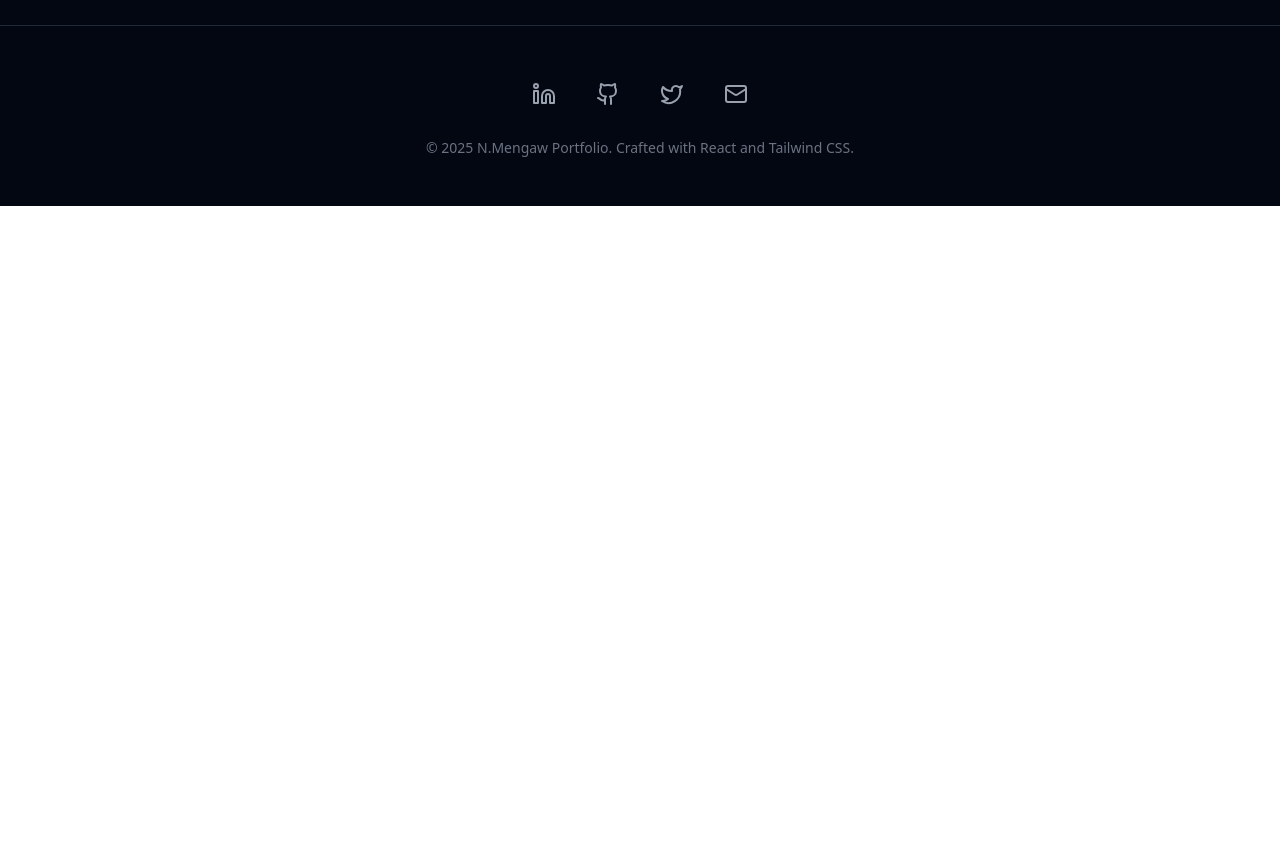
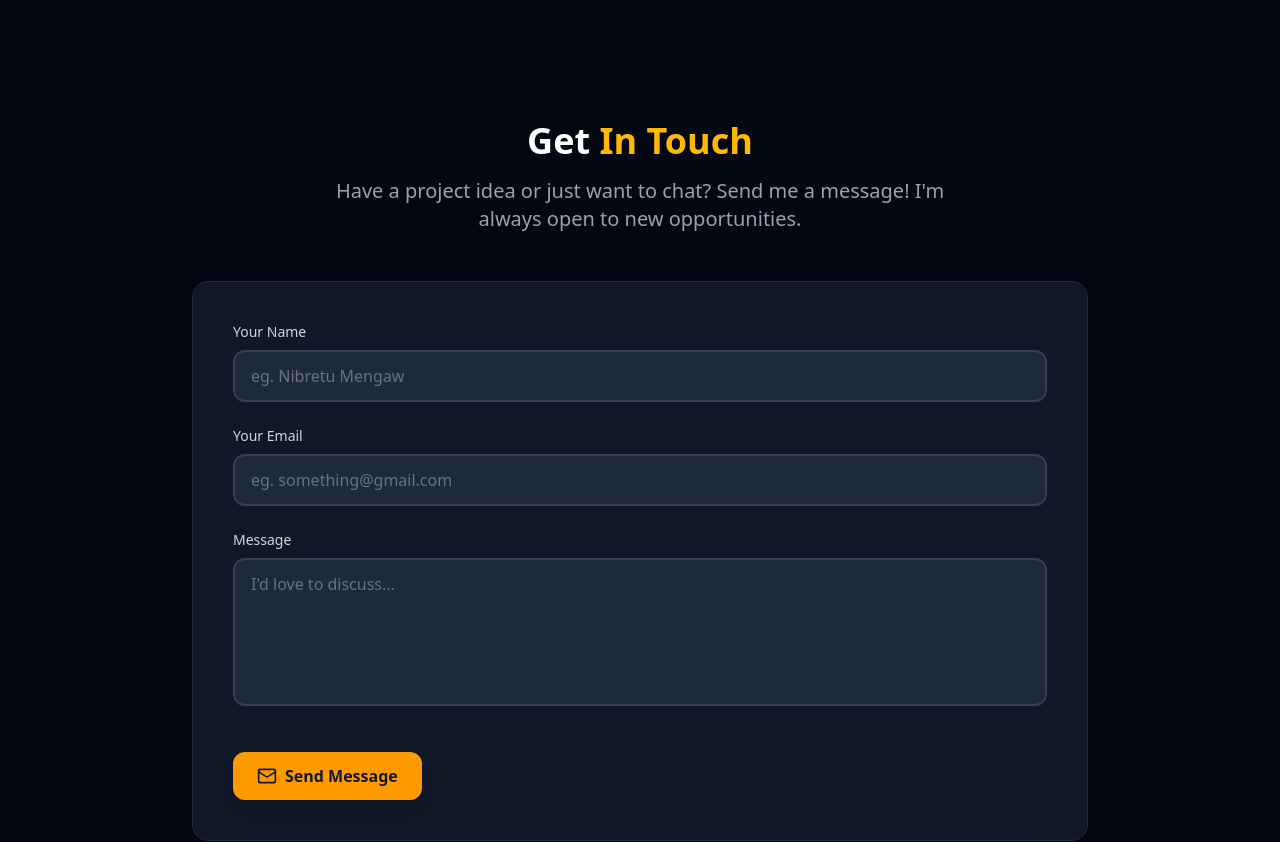
Before and after one commit to nibmangit/FUTURE_FS_01, a React (Vite) app: page / in a window 1280 px wide. Shown: the part 3400-4242 px from the top of the page. Before the commit the page ends 3606 px from the top, so only its background shows below. Built offline with nearby package versions, Linux system fonts and the light colour scheme.

Commit message:
add Contact section with form with form  validation and Simulate form submission

```diff
--- a/src/App.jsx
+++ b/src/App.jsx
@@ -4,6 +4,7 @@ import Footer from "./components/Footer";
 import Home from "./pages/Home";
 import About from "./pages/About";
 import Projects from "./pages/Projects";
+import Contacts from "./pages/Contacts";
 
 function App() {
 
@@ -31,6 +32,13 @@ function App() {
               <Projects />
             </section>
 
+            <section
+              id="contact"
+              className="py-24 px-4 sm:px-6 lg:px-8"
+            >
+              <Contacts />
+            </section>
+
             <Footer />
         </div>
     )
--- /dev/null
+++ b/src/pages/Contacts.jsx
@@ -0,0 +1,128 @@
+import React, { useState } from 'react'
+import Button from '../components/Button'
+import {Mail, CheckCircle} from 'lucide-react'
+import {COLOR} from '../colors/color'
+function Contacts() {
+      const [contactForm, setContactForm] = useState({ name: '', email: '', message: '' });
+      const [submitStatus, setSubmitStatus] = useState(null);
+
+      const handleFormChange = (e) => {
+            setContactForm({ ...contactForm, [e.target.name]: e.target.value });
+            setSubmitStatus(null);
+        };
+
+        const handleFormSubmit = (e) => {
+            e.preventDefault();
+            setSubmitStatus('submitting');
+
+            if (!contactForm.name || !contactForm.email || !contactForm.message) {
+            setSubmitStatus('error');
+            setTimeout(() => setSubmitStatus(null), 3000);
+            return;
+            }
+            if (!/\S+@\S+\.\S+/.test(contactForm.email)) {
+            setSubmitStatus('error');
+            setTimeout(() => setSubmitStatus(null), 3000);
+            return;
+            }
+            // Simulate form submission
+            setTimeout(() => {
+            console.log('Form Submitted:', contactForm);
+            setSubmitStatus('success');
+            setContactForm({ name: '', email: '', message: '' }); // Clear form
+            setTimeout(() => setSubmitStatus(null), 5000);
+            }, 2000);
+        };
+
+    return (
+        <div className="max-w-4xl mx-auto space-y-12">
+
+            <header className="text-center space-y-4">
+                <h2 className="text-4xl font-extrabold text-white">
+                Get <span className={COLOR.ACCENT_COLOR}>In Touch</span>
+                </h2>
+                <p className="text-xl text-gray-400 max-w-2xl mx-auto">
+                Have a project idea or just want to chat? Send me a message! I'm always open to new opportunities.
+                </p>
+            </header>
+
+            <form onSubmit={handleFormSubmit} className="space-y-6 bg-gray-900 p-8 sm:p-10 rounded-2xl shadow-2xl border border-gray-800">
+
+                <div>
+                <label htmlFor="name" className="block text-sm font-medium text-gray-300 mb-2">Your Name</label>
+                <input
+                    type="text"
+                    name="name"
+                    id="name"
+                    value={contactForm.name}
+                    onChange={handleFormChange}
+                    required
+                    className={`w-full px-4 py-3 bg-gray-800 border-2 border-gray-700 rounded-xl text-white placeholder-gray-500 focus:outline-none focus:border-blue-500 transition duration-300 ${
+                    submitStatus === 'error' && !contactForm.name ? 'border-red-500' : ''
+                    }`}
+                    placeholder="eg. Nibretu Mengaw"
+                />
+                </div>
+
+                <div>
+                <label htmlFor="email" className="block text-sm font-medium text-gray-300 mb-2">Your Email</label>
+                <input
+                    type="email"
+                    name="email"
+                    id="email"
+                    value={contactForm.email}
+                    onChange={handleFormChange}
+                    required
+                    className={`w-full px-4 py-3 bg-gray-800 border-2 border-gray-700 rounded-xl text-white placeholder-gray-500 focus:outline-none focus:border-blue-500 transition duration-300 ${
+                    submitStatus === 'error' && (!contactForm.email || !/\S+@\S+\.\S+/.test(contactForm.email)) ? 'border-red-500' : ''
+                    }`}
+                    placeholder="eg. something@gmail.com"
+                />
+                </div>
+
+                <div>
+                <label htmlFor="message" className="block text-sm font-medium text-gray-300 mb-2">Message</label>
+                <textarea
+                    name="message"
+                    id="message"
+                    rows="5"
+                    value={contactForm.message}
+                    onChange={handleFormChange}
+                    required
+                    className={`w-full px-4 py-3 bg-gray-800 border-2 border-gray-700 rounded-xl text-white placeholder-gray-500 focus:outline-none focus:border-blue-500 transition duration-300 resize-none ${
+                    submitStatus === 'error' && !contactForm.message ? 'border-red-500' : ''
+                    }`}
+                    placeholder="I'd love to discuss..."
+                ></textarea>
+                </div>
+
+                <div className="flex flex-col sm:flex-row justify-between items-center pt-4 space-y-4 sm:space-y-0">
+                <Button
+                    type="submit"
+                    variant="primary"
+                    icon={Mail}
+                    className="w-full sm:w-auto"
+                    disabled={submitStatus === 'submitting'}
+                >
+                    {submitStatus === 'submitting' ? 'Sending...' : 'Send Message'}
+                </Button>
+
+                {submitStatus === 'success' && (
+                    <p className="text-green-400 font-medium flex items-center">
+                    <CheckCircle className="w-5 h-5 mr-2" /> Message Sent! I'll be in touch soon.
+                    </p>
+                )}
+
+                {submitStatus === 'error' && (
+                    <p className="text-red-400 font-medium">
+                    Please fill out all fields correctly.
+                    </p>
+                )}
+                </div>
+            </form>
+
+        </div>
+    )
+}
+
+export default Contacts
```
